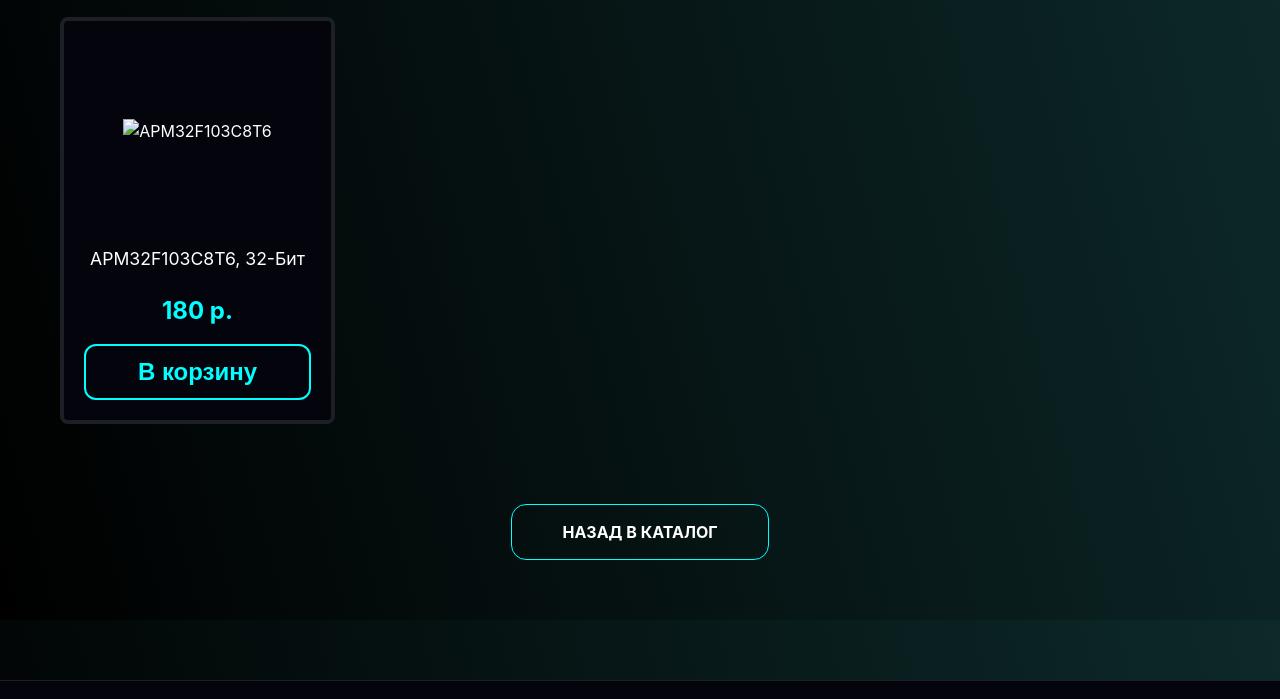
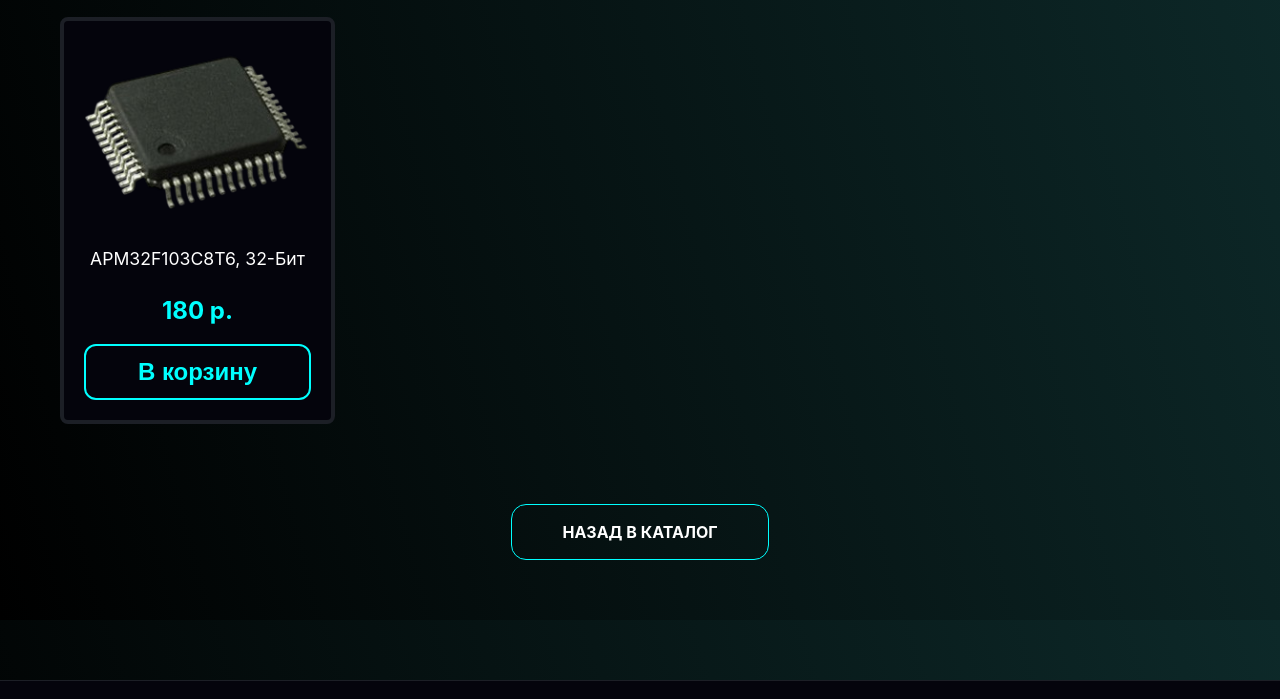
Before and after one commit to societyqwer/DiyOrCry, a website: page subcategory.html in a window 1280 px wide. Shown: the part 3380-4079 px from the top of the page. Drawn offline with Linux system fonts and the light colour scheme.

Commit message:
Добавление новых товаров

```diff
--- a/subcategory.html
+++ b/subcategory.html
@@ -350,7 +350,7 @@
             <div class="product-card" data-subcat="mcu">
                 <a href="product.html?id=apm32-f103" class="product-link">
                     <div class="product-img-wrapper">
-                        <img src="images/Микроконтроллер APM32F103C8T6.png" alt="APM32F103C8T6" class="product-img">
+                        <img src="images/МикроконтроллерAPM32F103C8T6.png" alt="APM32F103C8T6" class="product-img">
                     </div>
                     <p class="product-name">APM32F103C8T6, 32-Бит</p>
                     <div class="price">180 р.</div>
```
